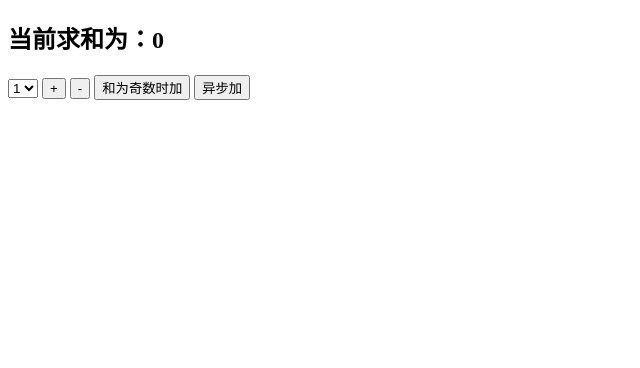
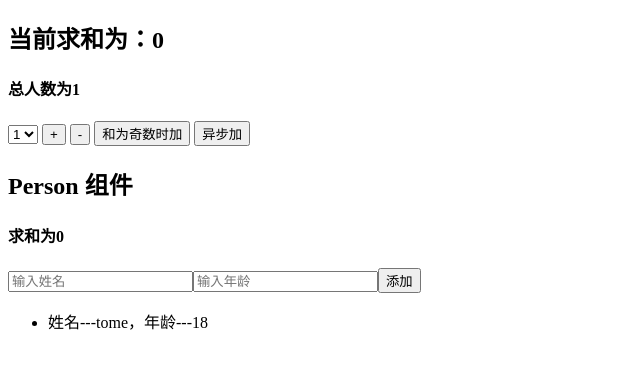
Before and after one commit to fpomelo/learn-react, a React (Create React App) app: page / in a window 1280 px wide. Shown: the top 368 px of the page, without its empty margins (0-640 px from the left). Built offline with nearby package versions, Linux system fonts and the light colour scheme.

Commit message:
案例 react-redux版

```diff
--- a/package.json
+++ b/package.json
@@ -43,6 +43,7 @@
     "react-redux": "^7.2.6",
     "react-router-dom": "^5.3.0",
     "redux": "^4.1.2",
+    "redux-devtools-extension": "^2.13.9",
     "redux-thunk": "^2.4.0"
   }
 }
--- a/src/App.js
+++ b/src/App.js
@@ -1,11 +1,14 @@
 import React, { Component } from 'react';
 import Count from './containers/Count';
-import store from './redux/store';
+import Person from './containers/Person';
 
 export default class App extends Component {
   render() {
     return (
-      <Count store={store} />
+      <div>
+        <Count />
+        <Person />
+      </div>
     );
   }
 }
--- a/src/containers/Count/index.jsx
+++ b/src/containers/Count/index.jsx
@@ -4,7 +4,7 @@
   decrementAction,
   incrementAction,
   incrementAsyncAction
-} from '../../redux/count_action';
+} from '../../redux/actions/count';
 
 class Count extends Component {
 
@@ -34,6 +34,7 @@
     return (
       <div>
         <h2>当前求和为：{this.props.count}</h2>
+        <h4>总人数为{this.props.personsCount}</h4>
         <select ref={c => this.selectNumber = c}>
           <option value="1">1</option>
           <option value="2">2</option>
@@ -49,7 +50,10 @@
 }
 
 
-const mapStateToProps = state => ({count: state})
+const mapStateToProps = state => ({
+  count: state.count,
+  personsCount: state.persons.length
+})
 
 // const mapDispatchToProps = dispatch => ({
 //   increment: number => dispatch(incrementAction(number)),
--- /dev/null
+++ b/src/containers/Person/index.jsx
@@ -0,0 +1,45 @@
+import React, { Component } from 'react';
+import { connect } from 'react-redux';
+import { nanoid } from 'nanoid';
+import { addPersonAction } from '../../redux/actions/person';
+
+class Person extends Component {
+
+  addPerson = () => {
+    const name = this.nameNode.value;
+    const age = this.ageNode.value;
+    const personObj = {id:nanoid(), name, age};
+    this.props.addPerson(personObj);
+    this.nameNode.value = '';
+    this.ageNode.value = '';
+  }
+
+  render() {
+    return (
+      <div>
+        <h2>Person 组件</h2>
+        <h4>求和为{this.props.count}</h4>
+        <input ref={c => this.nameNode = c} type="text" placeholder="输入姓名" />
+        <input ref={c => this.ageNode = c} type="text" placeholder="输入年龄" />
+        <button onClick={this.addPerson}>添加</button>
+        <ul>
+          {
+            this.props.persons.map(person => (
+              <li key={person.id}>姓名---{person.name}，年龄---{person.age}</li>
+            ))
+          }
+        </ul>
+      </div>
+    )
+  }
+}
+
+
+const mapStateToProps = state => ({
+  persons: state.persons,
+  count: state.count
+})
+const mapDispatchToProps = {
+  addPerson: addPersonAction
+};
+export default connect(mapStateToProps, mapDispatchToProps)(Person);
--- a/src/redux/count_action.js
+++ b/src/redux/actions/count.js
@@ -1,4 +1,4 @@
-import { INCREMENT, DECREMENT } from './constant';
+import { INCREMENT, DECREMENT } from '../constant';
 
 export const decrementAction = data => ({type: DECREMENT, data})
 export const incrementAction = data => ({type: INCREMENT, data})
--- /dev/null
+++ b/src/redux/actions/person.js
@@ -0,0 +1,3 @@
+import { ADD_PERSON } from '../constant';
+
+export const addPersonAction = data => ({type: ADD_PERSON, data})
--- a/src/redux/constant.js
+++ b/src/redux/constant.js
@@ -1,2 +1,6 @@
+// Count 组件 加减法
 export const INCREMENT = 'increment';
 export const DECREMENT = 'decrement';
+
+// Person 组件 添加人
+export const ADD_PERSON = 'add_person';
--- a/src/redux/count_reducer.js
+++ b/src/redux/reducers/count.js
@@ -1,4 +1,4 @@
-import { INCREMENT, DECREMENT } from './constant';
+import { INCREMENT, DECREMENT } from '../constant';
 
 const initState = 0;
 export default function countReducer(preState=initState, action) {
--- /dev/null
+++ b/src/redux/reducers/index.js
@@ -0,0 +1,10 @@
+import { combineReducers } from 'redux';
+import countReducer from './count';
+import personReducer from './person';
+
+const allReducer = combineReducers({
+  count: countReducer,
+  persons: personReducer,
+});
+
+export default allReducer;
--- /dev/null
+++ b/src/redux/reducers/person.js
@@ -0,0 +1,13 @@
+import { ADD_PERSON } from '../constant';
+
+const initState = [{id:'001', name:'tome', age:18}];
+
+export default function personReducer(preState=initState, action) {
+  const { type, data } = action;
+  switch (type) {
+    case ADD_PERSON:
+      return [data, ...preState];
+    default:
+      return preState;
+  }
+}
--- a/src/redux/store.js
+++ b/src/redux/store.js
@@ -1,5 +1,6 @@
 import { createStore, applyMiddleware } from 'redux';
 import thunk from 'redux-thunk';
-import countReducer from './count_reducer';
+import { composeWithDevTools } from 'redux-devtools-extension';
+import reducer from './reducers/index';
 
-export default createStore(countReducer, applyMiddleware(thunk));
+export default createStore(reducer, composeWithDevTools(applyMiddleware(thunk)));
```
Also changed, not shown: 1 other file (tests, documents, lock files or other folders).
